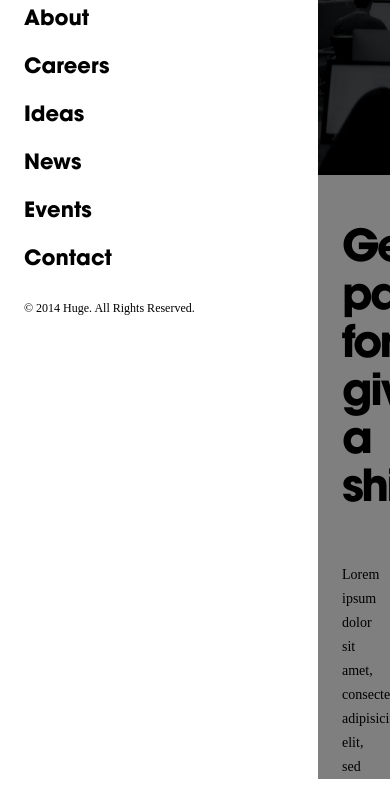
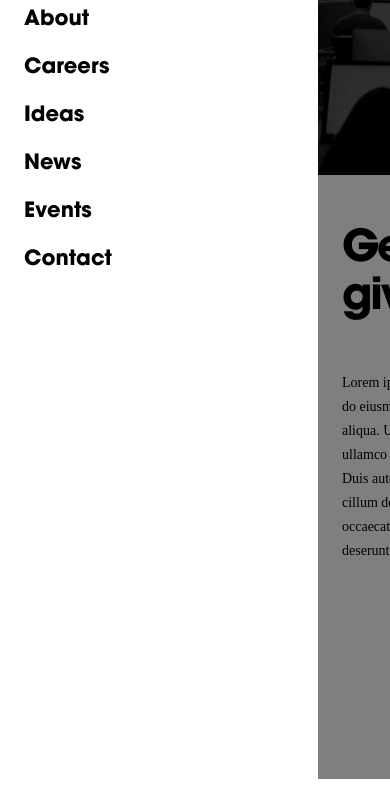
Before and after one commit to drod180/huge_challenge, a website: page public/index.html in a window 390 px wide. Both pictures are taken after a click on the element 36 px from the left and 30 px from the top of the page. Shown: the part 125-928 px from the top of the page. After the commit the page ends 904 px from the top, so only its background shows below. Drawn offline with Linux system fonts and the light colour scheme; files whose address does not match are found by name.

Commit message:
Move copywrite css

```diff
--- a/public/styles/main.css
+++ b/public/styles/main.css
@@ -240,7 +240,7 @@ a{
 		top: 60px;
 		right: 72px;
 		left: 0;
-		height: 100vh;
+		height: calc(100vh - 84px);
 		overflow: auto;
 		background: #fff;
 		padding: 12px 0;
@@ -282,18 +282,18 @@ a{
 		color: #ec008c;
 	}
 
-	.copywrite {
-		float: left;
+  .copywrite {
+    margin-top: 100vh;
+    width: calc(100% - 72px);
+		background: #fff;
 		padding: 16px 24px;
-	}
+    color: #000;
+		font: 12px/16px HelveticaNeueRegular;
+  }
 
-	.copywrite > a {
-		color: #000;
-		font: 12px/16px HelveticaNeueRegular;
-	}
 
 	.mobile-open.body-container > section > .filter {
-		position: absolute;;
+		position: absolute;
 		background: rgba(0, 0, 0, 0.5);
 		width: 100%;
 		height: 100vh;
@@ -308,8 +308,9 @@ a{
 		position: relative;
 		float: right;
 		overflow: hidden;
-		width: 72px;
+		width: 100%;
 		height: 100vh;
+    pointer-events: none;
 	}
 
 	.mobile-open.body-container > .body {
```
Also changed, not shown: public/index.html (+3 -0 lines).
